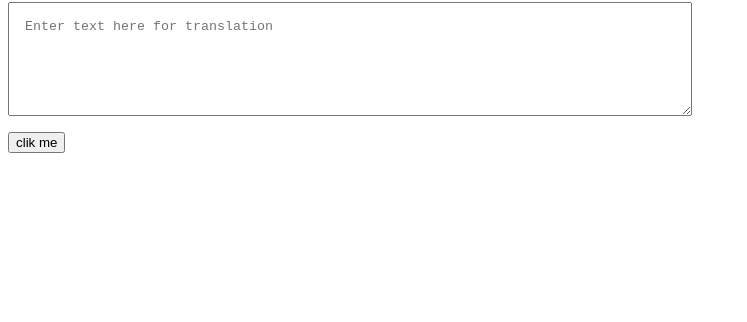
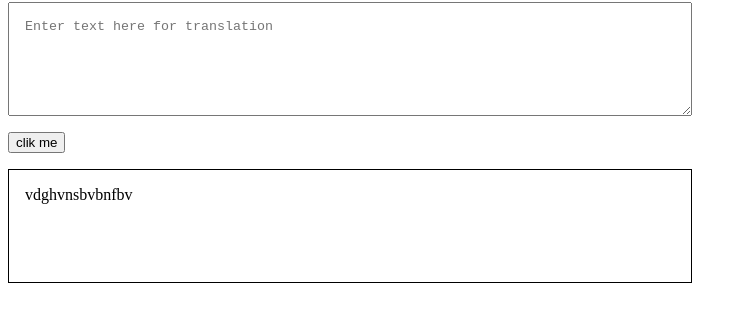
Before and after one commit to dikshadhote/Translator_app, a plain HTML site: page index.html in a window 1280 px wide. Both pictures are taken after a click on the button "clik me". Shown: the part 78-400 px from the top of the page, without its empty margins (0-747 px from the left). Drawn offline with Linux system fonts and the light colour scheme.

Commit message:
input process op

```diff
--- a/css/style.css
+++ b/css/style.css
@@ -9,3 +9,12 @@
     width:650px;
     height:10vh;
 }
+#output-area
+{
+    margin-top: 1rem;
+    display:block;
+    padding: 1rem 1rem;
+    width:650px;
+    height:10vh;
+    border: 1px solid black;
+}
--- a/index.html
+++ b/index.html
@@ -7,11 +7,11 @@
     <title>Home | Translator</title>
 </head>
 <h1>The translator app</h1>
-<textarea placeholder ="Enter text here for translation"id="textarea-input"></textarea>
-    <button id="btn-translate">clik me</button>
-    <script src="js/app.js" type="text/javascript"></script>
 </head>
 <body>
-
+    <textarea placeholder ="Enter text here for translation"id="textarea-input"></textarea>
+    <button id="btn-translate">clik me</button>
+    <div id="output-area"></div>
+    <script src="js/app.js" type="text/javascript"></script>
 </body>
 </html>
--- a/js/app.js
+++ b/js/app.js
@@ -1,8 +1,10 @@
 var btnTranslate=document.querySelector("#btn-translate");
 var textareaInput=document.querySelector("#textarea-input");
+var outputArea=document.querySelector("#output-area");
+
+
 function clickEventHandler()
 {
-    console.log("Listening..")
-    console.log("input",textareaInput.value);
+    outputArea.innerText="vdghvnsbvbnfbv"+textareaInput.value;
 }
 btnTranslate.addEventListener("click",clickEventHandler)
```
